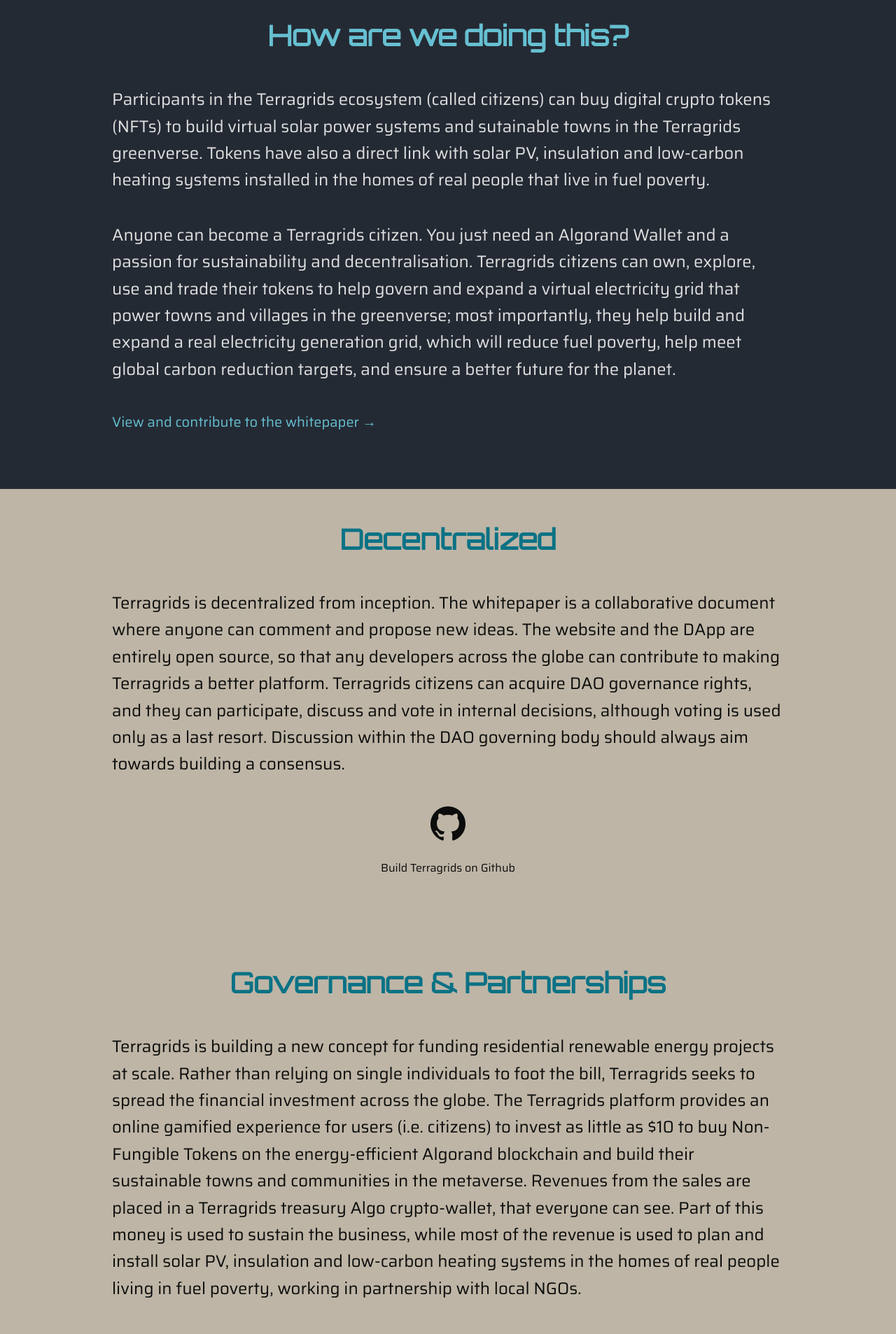
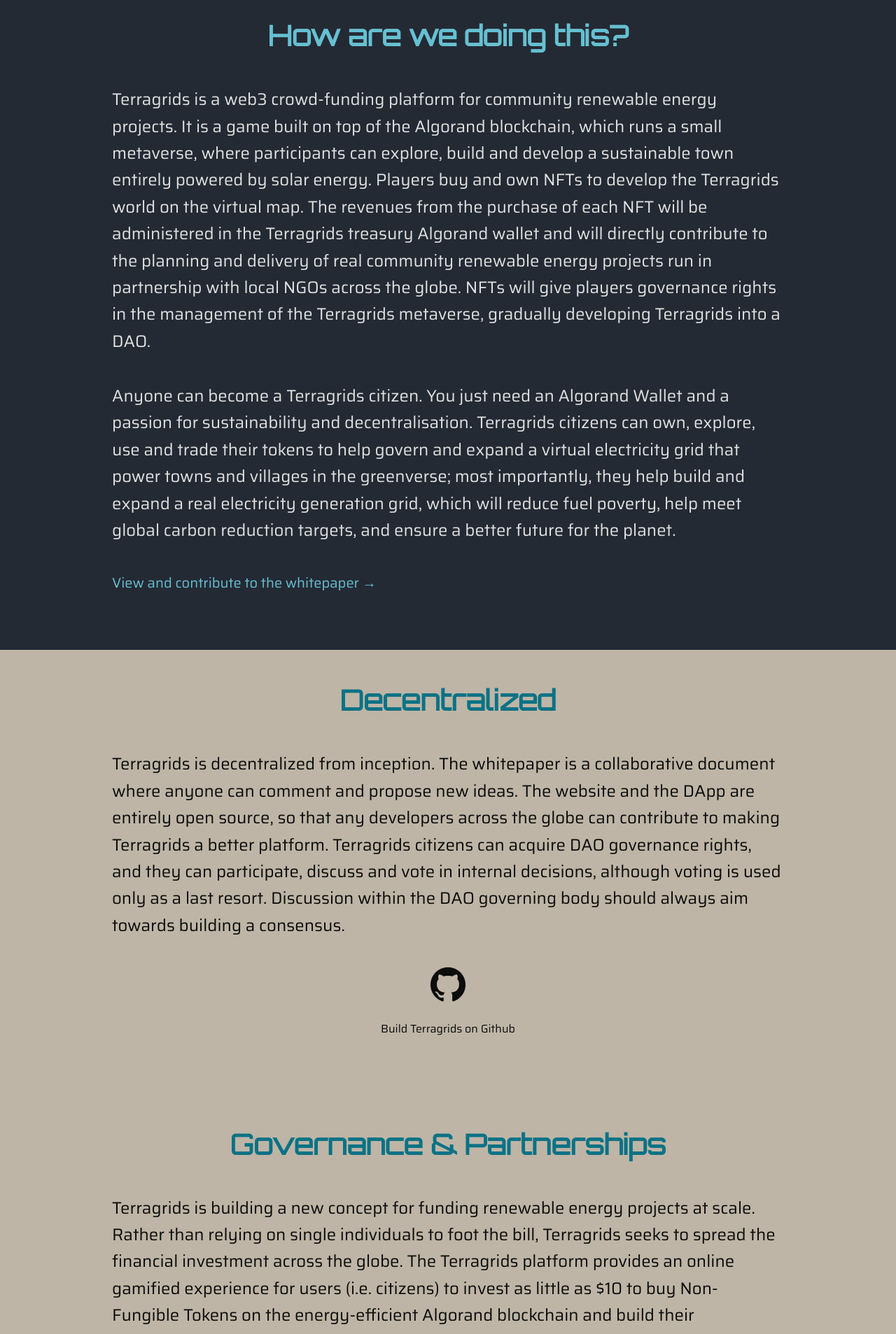
Before and after one commit to terragrids/website, a Next.js app: page / in a window 1280 px wide. Shown: the part 960-2867 px from the top of the page at 70% size. Built offline with nearby package versions, Linux system fonts and the light colour scheme.

Commit message:
Update description

```diff
--- a/strings/en.js
+++ b/strings/en.js
@@ -6,7 +6,7 @@ export const strings = {
     mission: 'Mission',
     ourMission: 'Our Mission',
     howAreWeDoingThis: 'How are we doing this?',
-    whatIsTerragrids2: 'Participants in the Terragrids ecosystem (called citizens) can buy digital crypto tokens (NFTs) to build virtual solar power systems and sutainable towns in the Terragrids greenverse. Tokens have also a direct link with solar PV, insulation and low-carbon heating systems installed in the homes of real people that live in fuel poverty.',
+    whatIsTerragrids2: 'Terragrids is a web3 crowd-funding platform for community renewable energy projects. It is a game built on top of the Algorand blockchain, which runs a small metaverse, where participants can explore, build and develop a sustainable town entirely powered by solar energy. Players buy and own NFTs to develop the Terragrids world on the virtual map. The revenues from the purchase of each NFT will be administered in the Terragrids treasury Algorand wallet and will directly contribute to the planning and delivery of real community renewable energy projects run in partnership with local NGOs across the globe. NFTs will give players governance rights in the management of the Terragrids metaverse, gradually developing Terragrids into a DAO.',
     whatIsTerragrids3: 'Anyone can become a Terragrids citizen. You just need an Algorand Wallet and a passion for sustainability and decentralisation. Terragrids citizens can own, explore, use and trade their tokens to help govern and expand a virtual electricity grid that power towns and villages in the greenverse; most importantly, they help build and expand a real electricity generation grid, which will reduce fuel poverty, help meet global carbon reduction targets, and ensure a better future for the planet.',
     contributeToWhitePaper: 'View and contribute to the whitepaper',
     linkedIn: 'LinkedIn',
@@ -14,7 +14,7 @@ export const strings = {
     carbonNegativeBlockchain: 'carbon negative blockchain',
     decentralized: 'Decentralized',
     governance: 'Governance & Partnerships',
-    governanceContent1: 'Terragrids is building a new concept for funding residential renewable energy projects at scale. Rather than relying on single individuals to foot the bill, Terragrids seeks to spread the financial investment across the globe. The Terragrids platform provides an online gamified experience for users (i.e. citizens) to invest as little as $10 to buy Non-Fungible Tokens on the energy-efficient Algorand blockchain and build their sustainable towns and communities in the metaverse. Revenues from the sales are placed in a Terragrids treasury Algo crypto-wallet, that everyone can see. Part of this money is used to sustain the business, while most of the revenue is used to plan and install solar PV, insulation and low-carbon heating systems in the homes of real people living in fuel poverty, working in partnership with local NGOs.',
+    governanceContent1: 'Terragrids is building a new concept for funding renewable energy projects at scale. Rather than relying on single individuals to foot the bill, Terragrids seeks to spread the financial investment across the globe. The Terragrids platform provides an online gamified experience for users (i.e. citizens) to invest as little as $10 to buy Non-Fungible Tokens on the energy-efficient Algorand blockchain and build their sustainable towns and communities in the metaverse. Revenues from the sales are placed in a Terragrids treasury Algo crypto-wallet, that everyone can see. Part of this money is used to sustain the business, while most of the revenue is used to plan and install solar PV, working in partnership with local NGOs helping real people living in fuel poverty.',
     governanceContent2: 'Terragrids is being set up as a Decentralised Autonomous Organisation (DAO). Citizens holding at least one NFT can be part of the DAO governing body, monitoring and contributing to its operations. They can also see in detail how their purchase of NFTs in the metaverse directly financed real assets on the ground, thanks to a direct link with them.',
     decentralizedContent: 'Terragrids is decentralized from inception. The whitepaper is a collaborative document where anyone can comment and propose new ideas. The website and the DApp are entirely open source, so that any developers across the globe can contribute to making Terragrids a better platform. Terragrids citizens can acquire DAO governance rights, and they can participate, discuss and vote in internal decisions, although voting is used only as a last resort. Discussion within the DAO governing body should always aim towards building a consensus.',
     buildOnGithub: 'Build Terragrids on Github',
```
